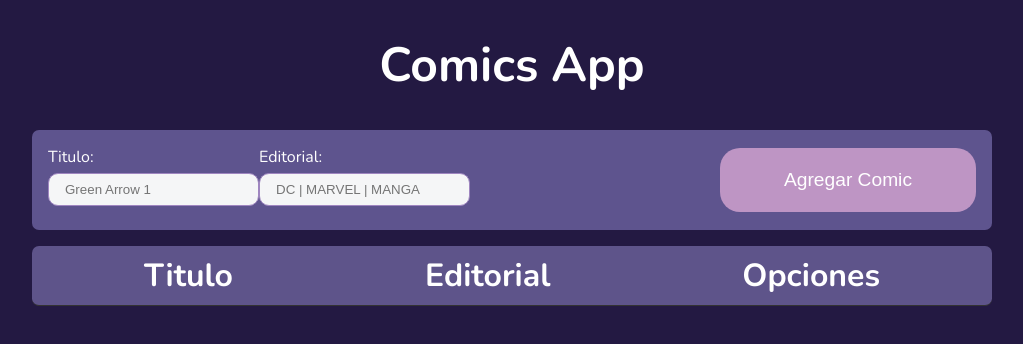
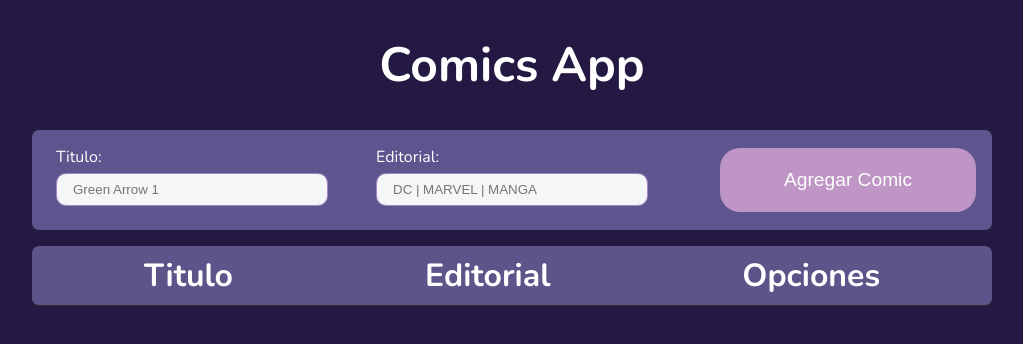
Before and after one commit to Folkrom/comics-app, a website: page public/index.html in a window 1280 px wide. Shown: the whole page, without its empty margins (128-1151 px from the left). Drawn offline with nearby package versions, Linux system fonts and the light colour scheme; no server answers.

Commit message:
space between elements in form added

```diff
--- a/public/css/styles.css
+++ b/public/css/styles.css
@@ -38,6 +38,8 @@ body {
     justify-content: center;
     align-items: center;
     margin-bottom: 0.5rem;
+    flex: 1;
+    margin-right: 1rem;
   }
 
   .Form .divs {
```
Lines whose indentation alone changed are shown as unchanged.
